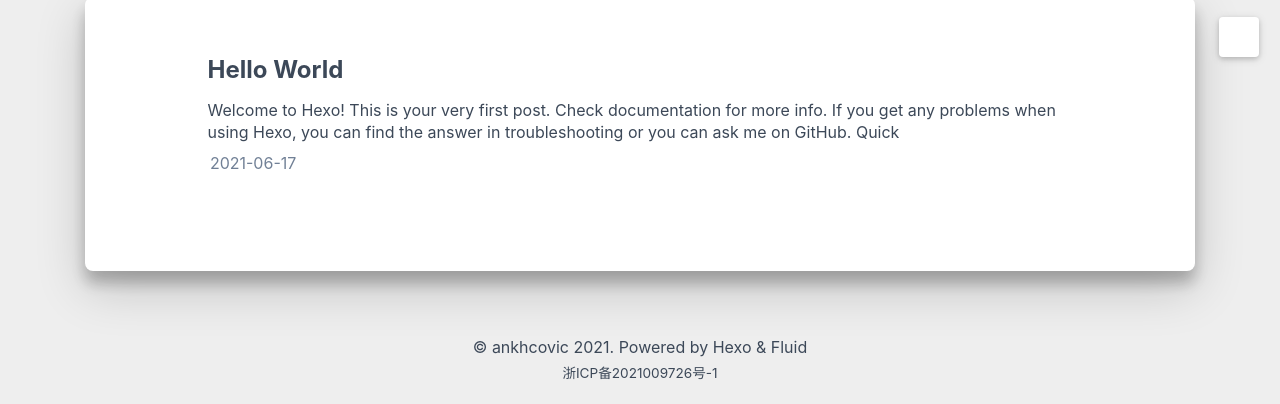
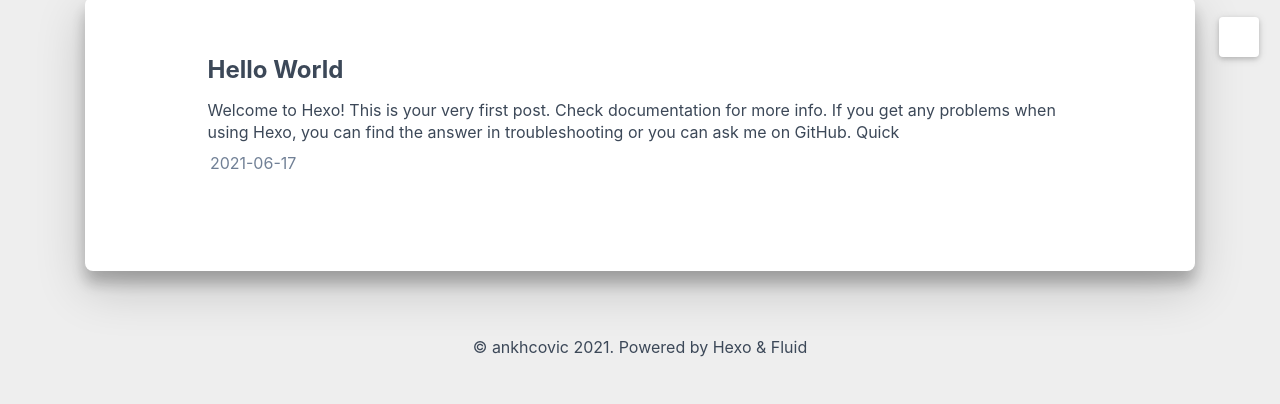
Before and after one commit to ankhcovic/ankhcovic.github.io, a plain HTML site: page index.html in a window 1280 px wide. Shown: the part 803-1207 px from the top of the page. After the commit the page ends 1178 px from the top, so only its background shows below. Drawn offline with nearby package versions, Linux system fonts and the light colour scheme; some icons are missing; a small style sheet from the web is missing.

Commit message:
Site updated: 2021-06-18 13:44:27

```diff
--- a/index.html
+++ b/index.html
@@ -266,16 +266,6 @@ Quick
 
 
 
-  <!-- 备案信息 -->
-  <div class="beian">
-    <span>
-      <a href="http://beian.miit.gov.cn/" target="_blank" rel="nofollow noopener">
-        浙ICP备2021009726号-1
-      </a>
-    </span>
-
-  </div>
-
 
 
 </footer>
```
Also changed, not shown: 2021/06/17/hello-world/index.html (+0 -10 lines), 404.html (+0 -10 lines), archives/2021/06/index.html (+0 -10 lines), archives/2021/index.html (+0 -10 lines), archives/index.html (+0 -10 lines), categories/index.html (+0 -10 lines), links/index.html (+0 -10 lines), tags/index.html (+0 -10 lines).
